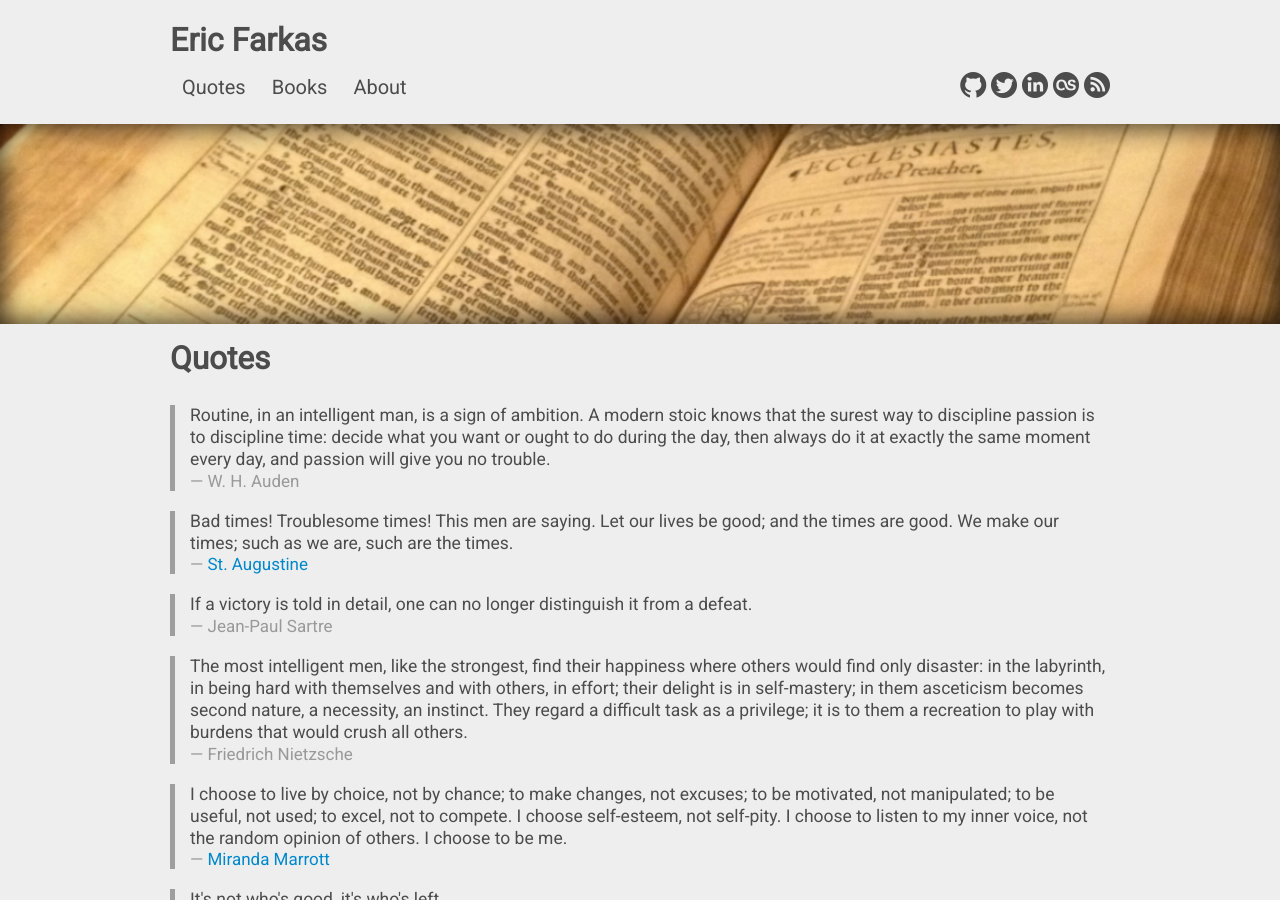
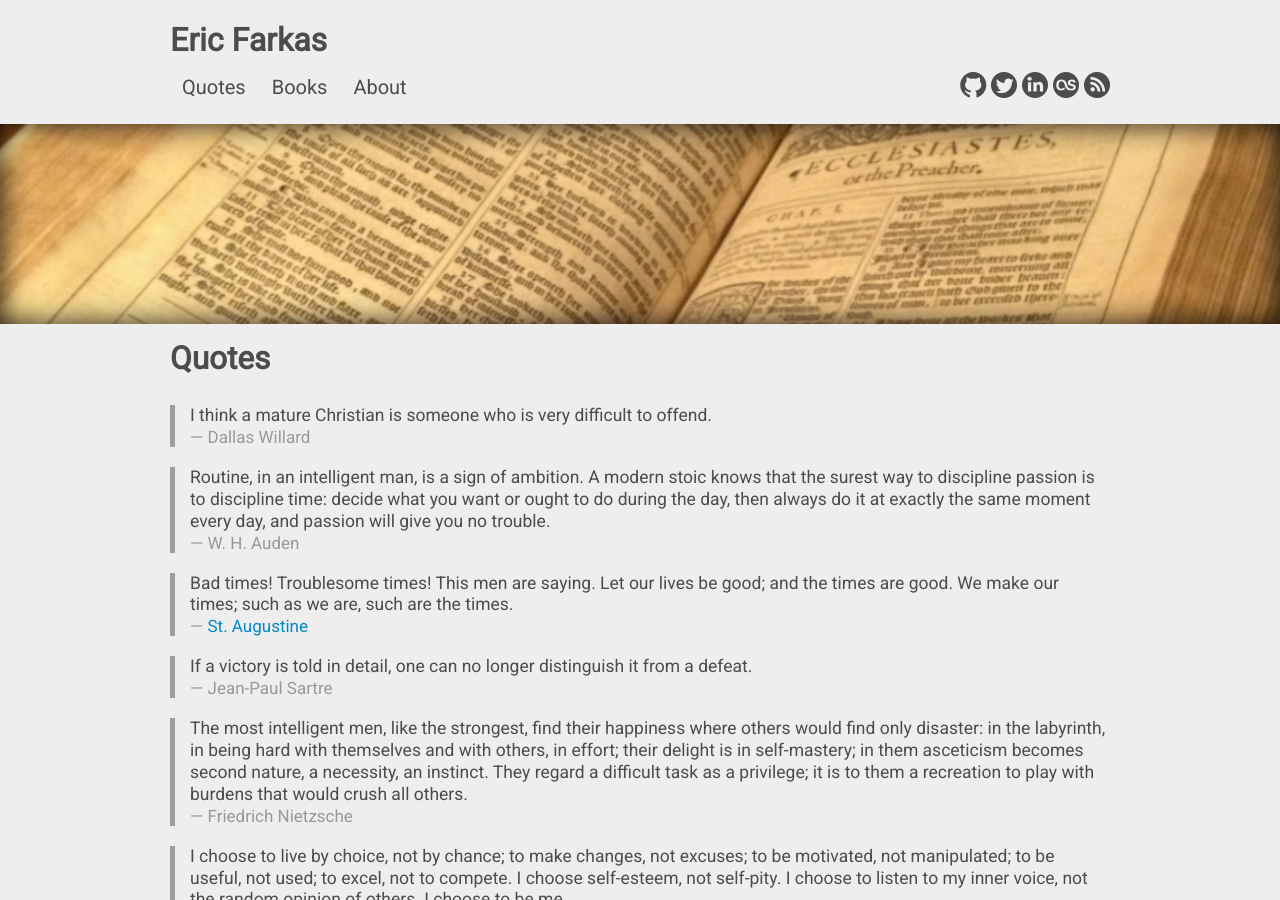
Before and after one commit to speric/speric.github.com, a Jekyll site: the page built from quotes.html, in a window 1280 px wide and 900 px high. Built offline with Jekyll 4.4.1, drawn with Linux system fonts in a browser that asks for light colours; some web fonts are replaced; comment, search, counter and statistics services are not loaded.

Commit message:
Update quotes.html

```diff
--- a/quotes.html
+++ b/quotes.html
@@ -8,6 +8,13 @@ description: A collection of thought-provoking quotes.
 <h2>Quotes</h2>
 
 <br/>
+
+<blockquote>
+  <p>
+    I think a mature Christian is someone who is very difficult to offend.
+  </p>
+  <small>Dallas Willard</small>
+</blockquote>
 
 <blockquote>
   <p>
```
